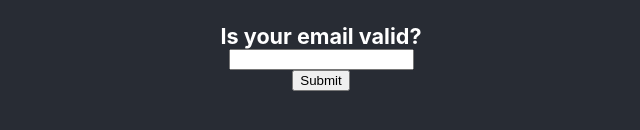
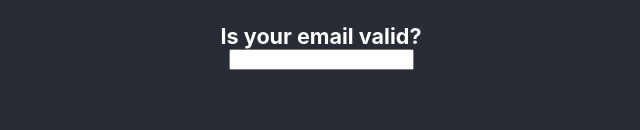
Before and after one commit to taapsa-visma/naumanenclick, a React (Create React App) app in the folder site/: page / in a window 1280 px wide. Shown: the part 532-662 px from the top of the page, without its empty margins (319-959 px from the left). Built offline with nearby package versions, Linux system fonts and the light colour scheme.

Commit message:
Refactor

```diff
--- a/site/src/components/Checkemail.js
+++ b/site/src/components/Checkemail.js
@@ -5,17 +5,11 @@ function CheckEmail() {
     const [inputValue, setInputValue] = useState('');
     const [resultValue, setResultValue] = useState('');
 
-    const handleInputChange = () => {
-      setInputValue(inputValue);
-    };
-
-    const handleClick = () => {
+    const handleInputChange = (event) => {
+      setInputValue(event.target.value);
       console.log('Email checked!');
       const result = EmailAddressValidator.isValid(inputValue)
-      if (inputValue === '') {
-        setResultValue("You didn't give any email!");
-      }
-      else if (result) {
+      if (result) {
         setResultValue('It is valid \\,,/ !');
       } else {
         setResultValue('Not valid :(');
@@ -26,7 +20,6 @@ function CheckEmail() {
       <div className='email-checker'>
         <h5>Is your email valid?</h5>
         <input value={inputValue} onChange={handleInputChange} />
-        <button onClick={handleClick}>Submit</button>
         <p>{ resultValue }</p>
       </div>
     );
```
